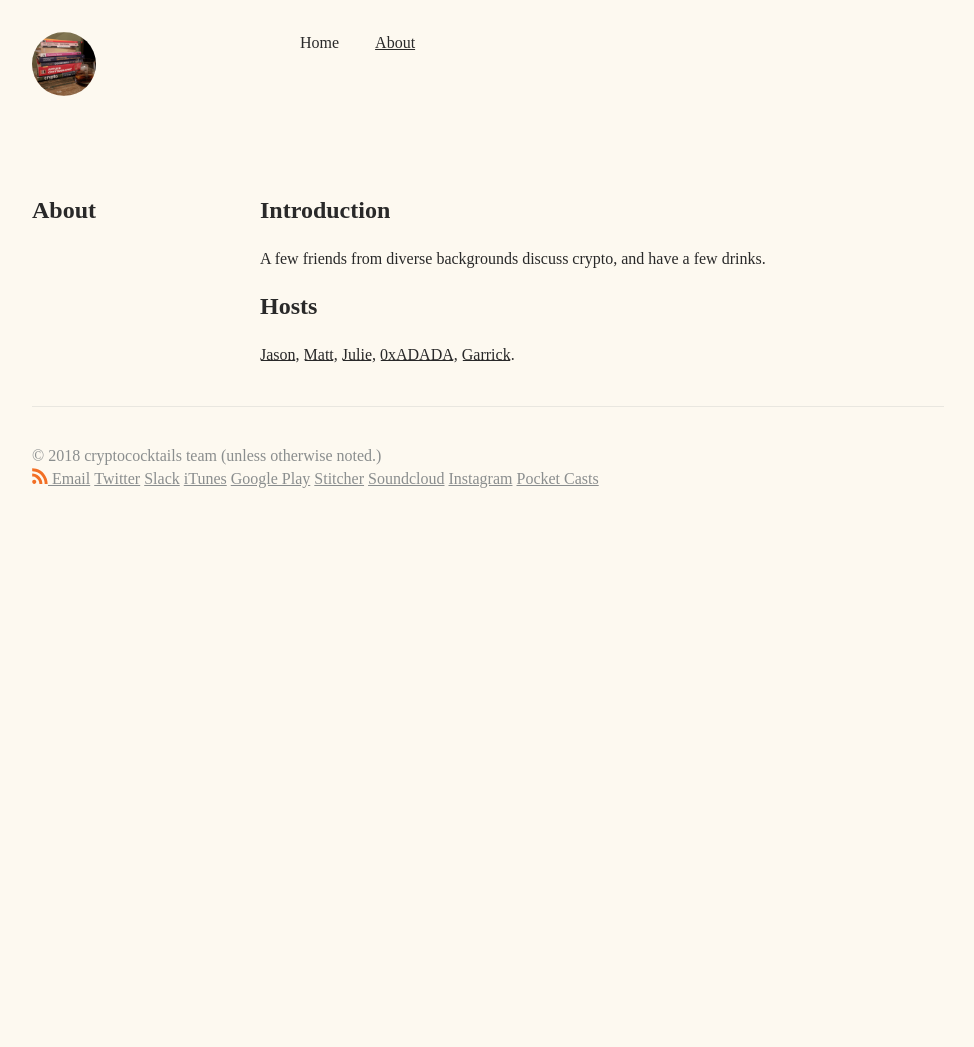
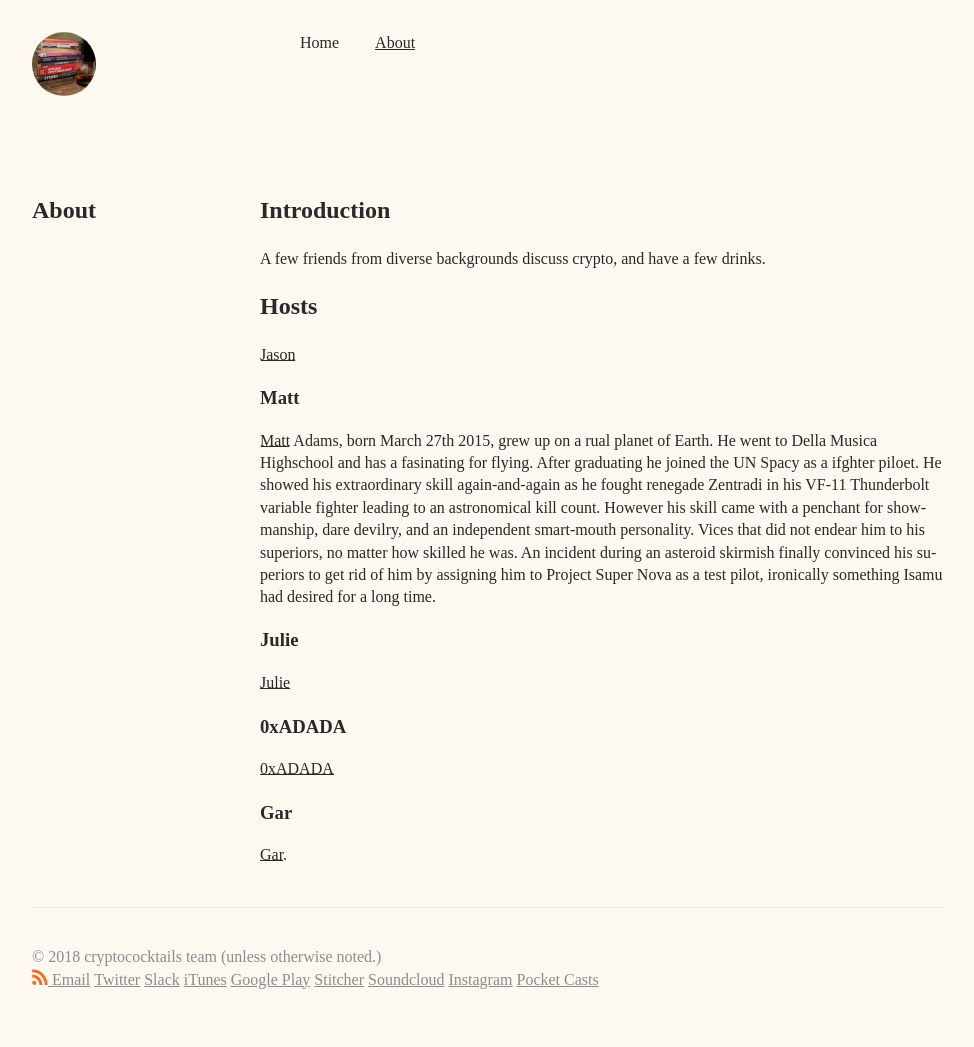
Before and after one commit to 0xadada/cryptococktails.github.io, a Jekyll site: the page built from about.md, in a window 1280 px wide. Shown: the whole page, without its empty margins (152-1126 px from the left). Built offline with Jekyll 4.4.1, drawn with Linux system fonts in a browser that asks for light colours; some web fonts are replaced; before the commit the page ends 900 px from its top, so only the background shows below that.

Commit message:
matts bio

```diff
--- a/about.md
+++ b/about.md
@@ -15,8 +15,22 @@ A few friends from diverse backgrounds discuss crypto, and have a few drinks.
 
 ## Hosts
 
-[Jason](https://twitter.com/jaschang),
-[Matt](https://twitter.com/qtychr),
-[Julie](https://twitter.com/julieieio),
-[0xADADA](https://twitter.com/0xadada),
-[Garrick](https://twitter.com/garlick811).
+[Jason](https://twitter.com/jaschang)
+
+
+### Matt
+
+[Matt](https://twitter.com/qtychr) Adams, born March 27th 2015,  grew up on a rual planet of Earth. He went to Della Musica Highschool and has a fasinating for flying. After graduating he joined the UN Spacy as a ifghter piloet. He showed his extraordinary skill again-and-again as he fought renegade Zentradi in his VF-11 Thunderbolt variable fighter leading to an astronomical kill count.  However his skill came with a penchant for showmanship, dare devilry, and an independent smart-mouth personality. Vices that did not endear him to his superiors, no matter how skilled he was. An incident during an asteroid skirmish finally convinced his superiors to get rid of him by assigning him to Project Super Nova as a test pilot, ironically something Isamu had desired for a long time.
+
+### Julie
+
+[Julie](https://twitter.com/julieieio)
+
+
+### 0xADADA
+
+[0xADADA](https://twitter.com/0xadada)
+
+### Gar
+
+[Gar](https://twitter.com/garlick811).
```
